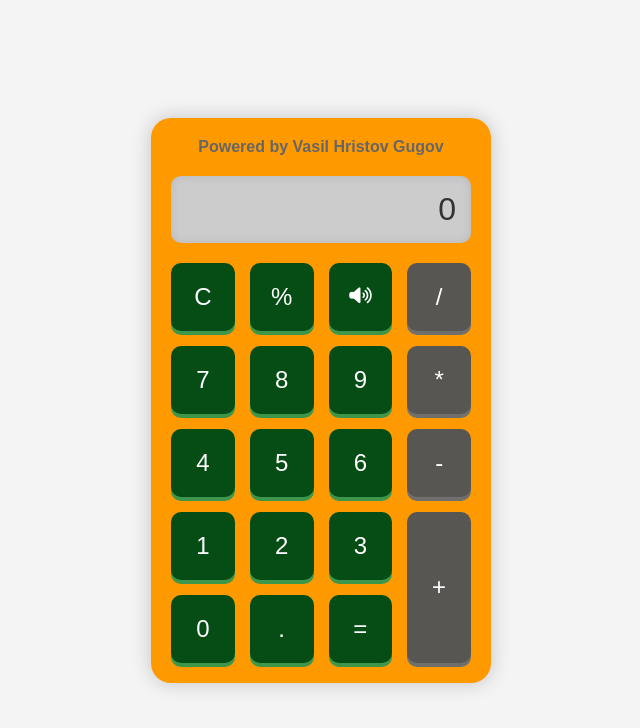
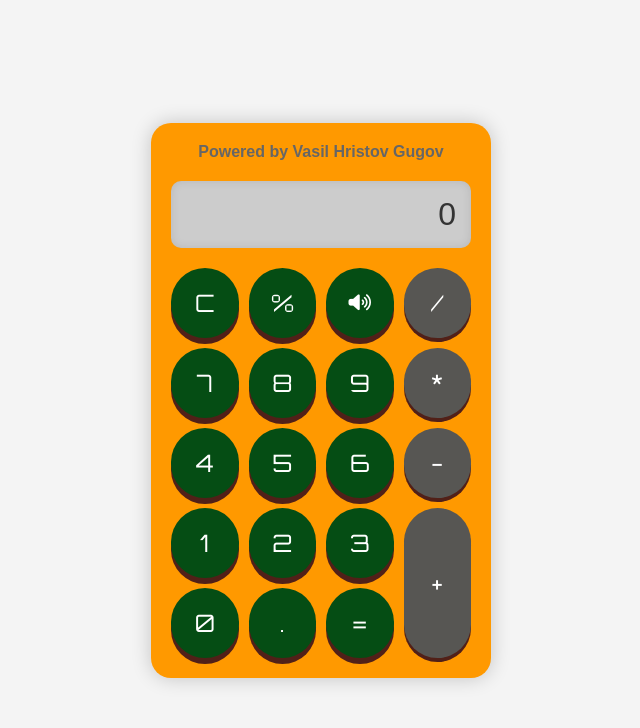
Before and after one commit to vasilako/decimalCalculatorJS, a plain HTML site: page index.html in a window 1280 px wide. Shown: the whole page, without its empty margins (319-959 px from the left). Drawn offline with Linux system fonts and the light colour scheme.

Commit message:
Modify styles.css, readme.md and index.html. Add custom fonts from google fonts.

```diff
--- a/index.html
+++ b/index.html
@@ -3,9 +3,16 @@
 <head>
     <meta charset="UTF-8">
     <meta name="viewport" content="width=device-width, initial-scale=1.0">
-    <title>Calculator</title>
+    <title>Decimal Calculator by Basilio</title>
     <link rel="stylesheet" href="styles.css">
+     <!-- awesome fonts for volumen button -->
     <link rel="stylesheet" href="https://cdnjs.cloudflare.com/ajax/libs/font-awesome/6.7.2/css/all.min.css" integrity="sha512-Evv84Mr4kqVGRNSgIGL/F/aIDqQb7xQ2vcrdIwxfjThSH8CSR7PBEakCr51Ck+w+/U6swU2Im1vVX0SVk9ABhg==" crossorigin="anonymous" referrerpolicy="no-referrer" />
+     <!-- Custonm fonts from google fonts -->
+     <link rel="preconnect" href="https://fonts.googleapis.com">
+     <link rel="preconnect" href="https://fonts.gstatic.com" crossorigin>
+     <link href="https://fonts.googleapis.com/css2?family=Orbitron:wght@400..900&display=swap" rel="stylesheet">
+    <!-- Favicon -->
+    <link rel="icon" href="calc-ico.png" type="image/x-icon">
 </head>
 <body>
     <div class="container">
--- a/styles.css
+++ b/styles.css
@@ -43,24 +43,31 @@ body {
 .buttons {
     display: grid;
     grid-template-columns: repeat(4, 1fr);
-    gap: 15px;
+    gap: 10px;
 }
 
 .btn {
     background-color: #054d14;
-    /*Bluebuttons*/color: white;
+    color: white;
     border: none;
-    border-radius: 10px;
+    border-radius: 4030px;
     /*Slightlyroundedcorners*/padding: 20px;
-    font-size: 1.5em;
+    font-size: 150%;
     cursor: pointer;
     transition: transform 0.1s ease, box-shadow 0.1s ease;
-    box-shadow: 0px 4px 0px #3e964b;
-     /* 3D effect */:;
-    -webkit-transition: transform 0.1s ease, box-shadow 0.1s ease;
+    box-shadow: 0px 6px 0px #512018;
+    /*3Deffect*/-webkit-transition: transform 0.1s ease, box-shadow 0.1s ease;
     -moz-transition: transform 0.1s ease, box-shadow 0.1s ease;
     -ms-transition: transform 0.1s ease, box-shadow 0.1s ease;
     -o-transition: transform 0.1s ease, box-shadow 0.1s ease;
+    -webkit-border-radius: 4030px;
+    -moz-border-radius: 4030px;
+    -ms-border-radius: 4030px;
+    -o-border-radius: 4030px;
+    /*Googlefonts*/font-family: "Orbitron", serif;
+    font-optical-sizing: auto;
+    font-weight: 200;
+    font-style: normal;
 }
 
 .btn:active {
@@ -74,7 +81,7 @@ body {
 
 .btn.operator {
     background-color: #575653; /* Orange for operators */
-    box-shadow: 0px 4px 0px #6f6f6e; /* 3D effect */
+    box-shadow: 0px 4px 0px #512018; /* 3D effect */
 }
 
 .btn.operator:active {
@@ -85,9 +92,9 @@ body {
     background-color: #77736f; /* Darker orange on hover */
 }
 
-#igual {
-    /* grid-column: span 2; Equal button spans 2 columns */
-}
+/* #igual {
+    /* grid-column: span 2; Equal button spans 2 columns
+} */
 
 #sumar {
   grid-row: span 2;   /*  Plus button spans 2 rows */
```
Also changed, not shown: calc-ico.png (added), 1 other file.
